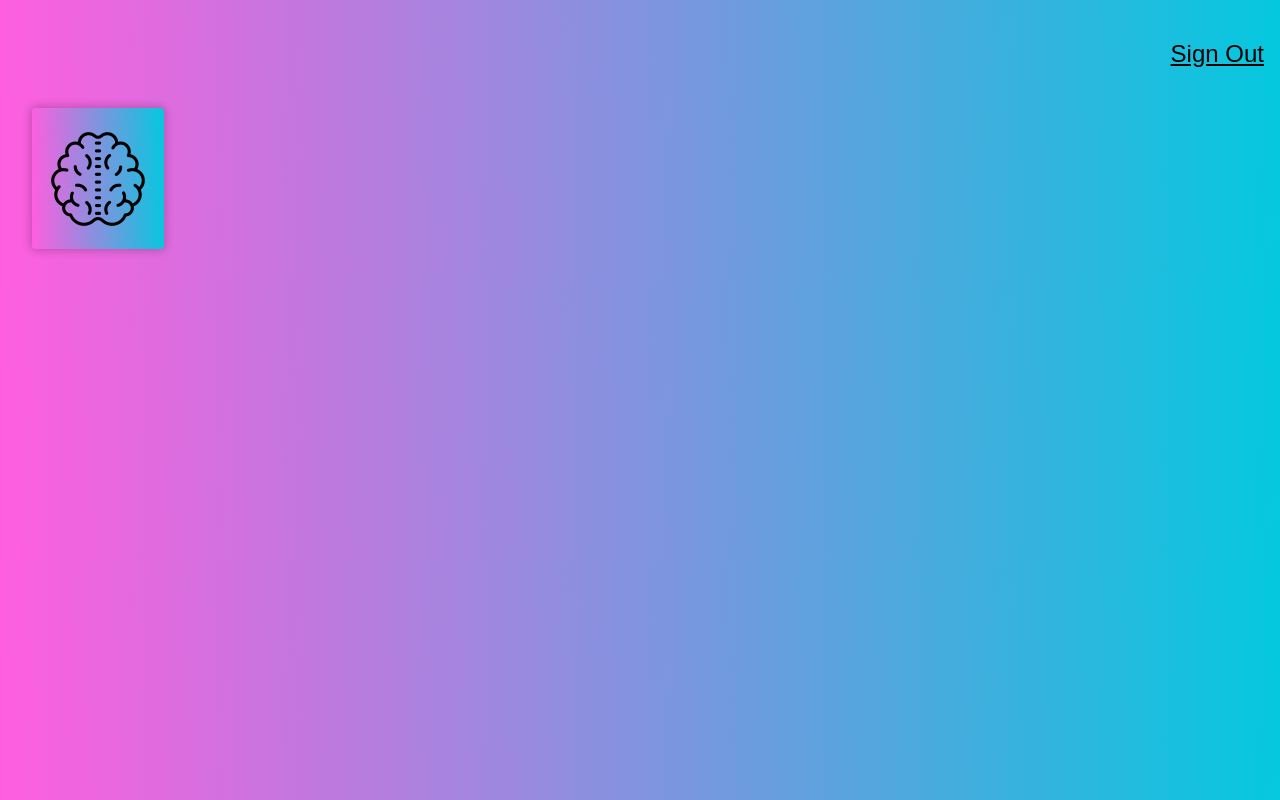
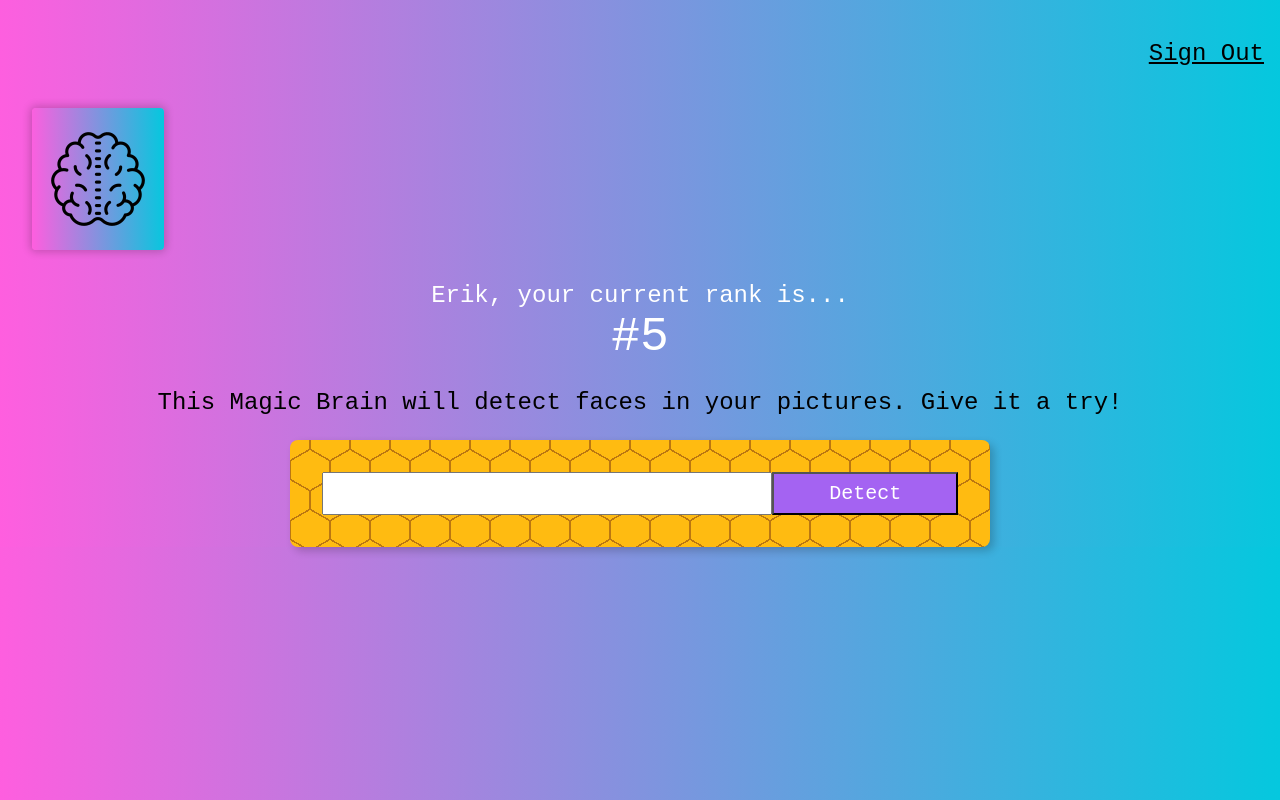
Before and after one commit to poulsen1114/facerecognitionbrain, a React (Create React App) app: page / in a window 1280 px wide. Built offline with nearby package versions, Linux system fonts and the light colour scheme.

Commit message:
Added text and search bar

```diff
--- a/package.json
+++ b/package.json
@@ -10,6 +10,7 @@
     "react-dom": "^18.2.0",
     "react-parallax-tilt": "^1.7.111",
     "react-scripts": "5.0.1",
+    "react-tsparticles": "^2.9.3",
     "tachyons": "^4.12.0",
     "web-vitals": "^2.1.4"
   },
--- a/src/App.css
+++ b/src/App.css
@@ -1,5 +1,10 @@
 .App {
   text-align: center;
+}
+
+.center {
+  display: flex;
+  justify-content: center;
 }
 
 .App-logo {
--- a/src/App.js
+++ b/src/App.js
@@ -1,6 +1,7 @@
 import Navigation from './components/Navigation/Navigation';
 import Logo from './components/Logo/Logo';
 import ImageLinkForm from './components/ImageLinkForm/ImageLinkForm';
+import Rank from './components/Rank/Rank';
 import './App.css';
 
 function App() {
@@ -8,6 +9,7 @@
     <div className="App">
       <Navigation />
       <Logo />
+      <Rank />
       <ImageLinkForm />
       {/* <FaceRecognition /> */}
     </div>
--- /dev/null
+++ b/src/components/ImageLinkForm/ImageLinkForm.css
@@ -0,0 +1,11 @@
+.form {
+    width: 700px;
+    background:
+    radial-gradient(circle farthest-side at 0% 50%,#fb1 23.5%,rgba(240,166,17,0) 0)21px 30px,
+    radial-gradient(circle farthest-side at 0% 50%,#B71 24%,rgba(240,166,17,0) 0)19px 30px,
+    linear-gradient(#fb1 14%,rgba(240,166,17,0) 0, rgba(240,166,17,0) 85%,#fb1 0)0 0,
+    linear-gradient(150deg,#fb1 24%,#B71 0,#B71 26%,rgba(240,166,17,0) 0,rgba(240,166,17,0) 74%,#B71 0,#B71 76%,#fb1 0)0 0,
+    linear-gradient(30deg,#fb1 24%,#B71 0,#B71 26%,rgba(240,166,17,0) 0,rgba(240,166,17,0) 74%,#B71 0,#B71 76%,#fb1 0)0 0,
+    linear-gradient(90deg,#B71 2%,#fb1 0,#fb1 98%,#B71 0%)0 0 #fb1;
+    background-size: 40px 60px;
+}
--- a/src/components/ImageLinkForm/ImageLinkForm.js
+++ b/src/components/ImageLinkForm/ImageLinkForm.js
@@ -1,9 +1,19 @@
 import React from 'react';
+import './ImageLinkForm.css';
 
 const ImageLinkForm = () => {
     return (
         <div>
-    </div>
+            <p className='f3'>
+                {'This Magic Brain will detect faces in your pictures. Give it a try!'}
+            </p>
+            <div className='center'>
+                <div className='form center pa4 br3 shadow-5'>
+                    <input className='f4 pa2 w-70 center' type='tex' />
+                    <button className='w-30 grow f4 link ph3 pv2 dib white bg-light-purple'>Detect</button>
+                </div>
+            </div>
+        </div>
     );
 }
 
--- /dev/null
+++ b/src/components/Rank/Rank.js
@@ -0,0 +1,16 @@
+import React from 'react';
+
+const Rank = () => {
+    return (
+        <div>
+            <div className='white f3'>
+                {'Erik, your current rank is...'}
+            </div>
+            <div className='white f1'>
+                {'#5'}
+            </div>
+        </div>
+    );
+}
+
+export default Rank;
--- a/src/index.css
+++ b/src/index.css
@@ -1,6 +1,10 @@
 body {
   margin: 0;
   padding: 0;
-  font-family: sans-serif;
+  font-family: "Courier New", Courier, monospace;
   background: linear-gradient(89deg, #FF5EDF 0%, #04C8DE 100%); /* w3c */
 }
+
+button {
+  cursor: pointer;
+}
```
Also changed, not shown: 1 other file (tests, documents, lock files or other folders).
